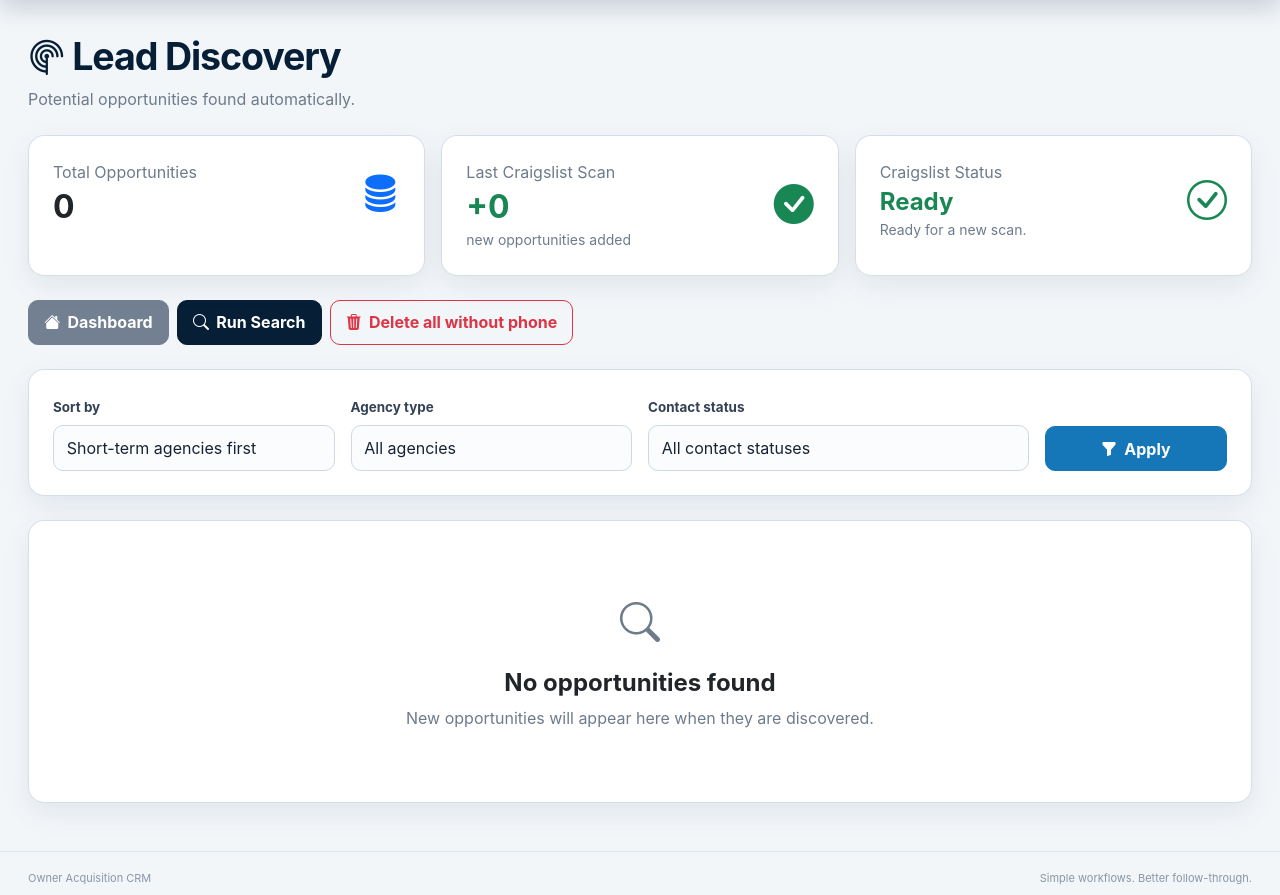
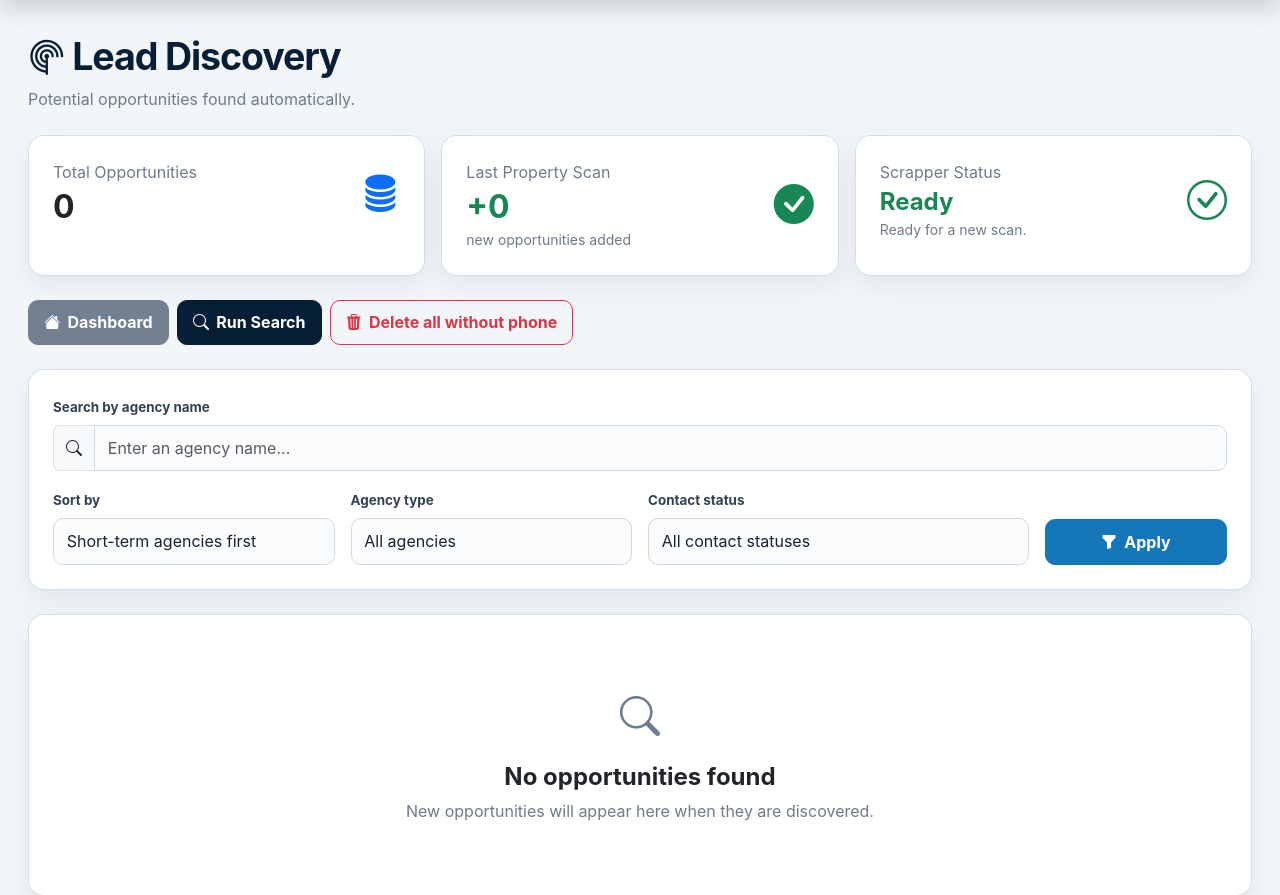
Before and after one commit to danidcr016/owner-acquisition-crm, a Flask app: page /discovery in a window 1280 px wide. Shown: the part 72-967 px from the top of the page. Run offline with Flask 3, Linux system fonts and the light colour scheme; a user stored in the database is signed in; data comes from the database, SQL or seed files in the repository; data that the repository does not hold is empty.

Commit message:
discovery details v1

```diff
--- a/app.py
+++ b/app.py
@@ -1483,12 +1483,18 @@ def discovery():
     if user.role == "agent":
         return redirect("/")
 
+    search = request.args.get("search", "").strip()
     sort_by = request.args.get("sort", "short_term_first").strip()
     contact_filter = request.args.get("contact", "all").strip()
     agency_type = request.args.get("agency_type", "all").strip()
     page = max(request.args.get("page", 1, type=int) or 1, 1)
 
     query = DiscoveryLead.query
+
+    if search:
+        query = query.filter(
+            DiscoveryLead.title.ilike(f"%{search}%")
+        )
     if agency_type == "short_term":
         query = query.filter(DiscoveryLead.is_short_term.is_(True))
     elif agency_type == "general":
@@ -1561,6 +1567,7 @@ def discovery():
         opportunities=pagination.items,
         pagination=pagination,
         total_opportunities=DiscoveryLead.query.count(),
+        search=search,
         sort_by=sort_by,
         contact_filter=contact_filter,
         agency_type=agency_type,
--- a/templates/discovery.html
+++ b/templates/discovery.html
@@ -2,7 +2,15 @@
 {% block title %}Lead Discovery{% endblock %}
 
 {% block content %}
-<style>@keyframes discoverySpin{to{transform:rotate(360deg)}}.spin-icon{display:inline-block;animation:discoverySpin 1s linear infinite}</style>
+<style>
+@keyframes discoverySpin{to{transform:rotate(360deg)}}
+.spin-icon{display:inline-block;animation:discoverySpin 1s linear infinite}
+.discovery-actions{display:flex;gap:5px;flex-wrap:nowrap;align-items:center}
+.discovery-actions form{margin:0}
+.discovery-action-btn{width:72px;height:32px;padding:4px 6px;display:inline-flex;align-items:center;justify-content:center;gap:4px;white-space:nowrap;font-size:.75rem;font-weight:600;line-height:1}
+.discovery-action-btn i{font-size:.75rem}
+.discovery-action-column{min-width:244px;width:244px}
+</style>
 <div class="d-flex justify-content-between align-items-center mb-4">
     <div>
         <h1><i class="bi bi-radar"></i> Lead Discovery</h1>
@@ -30,7 +38,7 @@
             <div class="card-body">
                 <div class="d-flex justify-content-between align-items-center">
                     <div>
-                        <p class="text-muted mb-1">Last Craigslist Scan</p>
+                        <p class="text-muted mb-1">Last Property Scan</p>
                         {% if scan_running %}
                             <h4 class="mb-0 text-warning">
                                 <span class="spinner-border spinner-border-sm me-2" role="status" aria-hidden="true"></span>
@@ -62,10 +70,10 @@
             <div class="card-body">
                 <div class="d-flex justify-content-between align-items-center">
                     <div>
-                        <p class="text-muted mb-1">Craigslist Status</p>
+                        <p class="text-muted mb-1">Scrapper Status</p>
                         {% if scan_running %}
                             <h4 id="craigslist-status-title" class="mb-0 text-warning">Running</h4>
-                            <small id="craigslist-status-text" class="text-muted">Scanning Craigslist ads...</small>
+                            <small id="craigslist-status-text" class="text-muted">Scanning Property ads...</small>
                         {% else %}
                             <h4 id="craigslist-status-title" class="mb-0 text-success">Ready</h4>
                             <small id="craigslist-status-text" class="text-muted">Ready for a new scan.</small>
@@ -117,7 +125,7 @@
         <button id="craigslist-scan-button" type="submit" class="btn btn-dark" {% if scan_running %}disabled{% endif %}>
             {% if scan_running %}
                 <span class="spinner-border spinner-border-sm me-1" role="status" aria-hidden="true"></span>
-                Scanning Craigslist...
+                Scanning new opportunities...
             {% else %}
                 <i class="bi bi-search"></i> Run Search
             {% endif %}
@@ -134,6 +142,18 @@
 <div class="card shadow-sm mb-4">
     <div class="card-body">
         <form method="GET" action="/discovery" class="row g-3 align-items-end">
+            <div class="col-12">
+                <label for="search" class="form-label">Search by agency name</label>
+                <div class="input-group">
+                    <span class="input-group-text"><i class="bi bi-search"></i></span>
+                    <input type="search" id="search" name="search" class="form-control"
+                           value="{{ search }}" placeholder="Enter an agency name..." autocomplete="off">
+                    {% if search %}
+                    <a href="{{ url_for('discovery', sort=sort_by, contact=contact_filter, agency_type=agency_type) }}"
+                       class="btn btn-outline-secondary">Clear</a>
+                    {% endif %}
+                </div>
+            </div>
             <div class="col-lg-3 col-md-6">
                 <label for="sort" class="form-label">Sort by</label>
                 <select id="sort" name="sort" class="form-select">
@@ -177,7 +197,7 @@
                 <thead>
                     <tr>
                         <th>Title</th><th>Description</th><th>City</th><th>Source</th>
-                        <th>Contact</th><th>Score</th><th>Date</th><th>Action</th>
+                        <th>Contact</th><th>Score</th><th>Date</th><th class="discovery-action-column">Action</th>
                     </tr>
                 </thead>
                 <tbody>
@@ -234,22 +254,22 @@
                             {% endif %}
                         </td>
                         <td>{{ item.found_at.strftime("%d/%m/%Y") }}</td>
-                        <td>
-                            <div class="d-flex gap-2">
+                        <td class="discovery-action-column">
+                            <div class="discovery-actions">
                                 {% if item.url %}
-                                <a href="{{ item.url }}" target="_blank" rel="noopener noreferrer" class="btn btn-sm btn-primary">
+                                <a href="{{ item.url }}" target="_blank" rel="noopener noreferrer" class="btn btn-primary discovery-action-btn" title="Open Property Finder profile">
                                     <i class="bi bi-box-arrow-up-right"></i> Open
                                 </a>
                                 {% endif %}
                                 <form action="/discovery/add-to-leads/{{ item.id }}" method="POST"
                                       onsubmit="return confirm('Add this agency to View Leads with status NEW?');">
-                                    <button type="submit" class="btn btn-sm btn-success">
-                                        <i class="bi bi-person-plus-fill"></i> Add to Leads
+                                    <button type="submit" class="btn btn-success discovery-action-btn" title="Add agency to Leads">
+                                        <i class="bi bi-person-plus-fill"></i> Add
                                     </button>
                                 </form>
                                 <form action="/delete-discovery/{{ item.id }}" method="POST"
                                       onsubmit="return confirm('Are you sure you want to delete this opportunity?');">
-                                    <button type="submit" class="btn btn-sm btn-danger">
+                                    <button type="submit" class="btn btn-danger discovery-action-btn" title="Delete Discovery opportunity">
                                         <i class="bi bi-trash"></i> Delete
                                     </button>
                                 </form>
@@ -265,12 +285,12 @@
             <div class="d-flex justify-content-between align-items-center flex-wrap gap-2">
                 <small class="text-muted">Page {{ pagination.page }} of {{ pagination.pages }} | {{ pagination.total }} matching opportunities</small>
                 <ul class="pagination mb-0">
-                    <li class="page-item {% if not pagination.has_prev %}disabled{% endif %}"><a class="page-link" href="{{ url_for('discovery', page=pagination.prev_num if pagination.has_prev else 1, sort=sort_by, contact=contact_filter, agency_type=agency_type) }}">Previous</a></li>
+                    <li class="page-item {% if not pagination.has_prev %}disabled{% endif %}"><a class="page-link" href="{{ url_for('discovery', page=pagination.prev_num if pagination.has_prev else 1, sort=sort_by, contact=contact_filter, agency_type=agency_type, search=search) }}">Previous</a></li>
                     {% for n in pagination.iter_pages(left_edge=1, right_edge=1, left_current=2, right_current=2) %}
-                        {% if n %}<li class="page-item {% if n == pagination.page %}active{% endif %}"><a class="page-link" href="{{ url_for('discovery', page=n, sort=sort_by, contact=contact_filter, agency_type=agency_type) }}">{{ n }}</a></li>
+                        {% if n %}<li class="page-item {% if n == pagination.page %}active{% endif %}"><a class="page-link" href="{{ url_for('discovery', page=n, sort=sort_by, contact=contact_filter, agency_type=agency_type, search=search) }}">{{ n }}</a></li>
                         {% else %}<li class="page-item disabled"><span class="page-link">...</span></li>{% endif %}
                     {% endfor %}
-                    <li class="page-item {% if not pagination.has_next %}disabled{% endif %}"><a class="page-link" href="{{ url_for('discovery', page=pagination.next_num if pagination.has_next else pagination.pages, sort=sort_by, contact=contact_filter, agency_type=agency_type) }}">Next</a></li>
+                    <li class="page-item {% if not pagination.has_next %}disabled{% endif %}"><a class="page-link" href="{{ url_for('discovery', page=pagination.next_num if pagination.has_next else pagination.pages, sort=sort_by, contact=contact_filter, agency_type=agency_type, search=search) }}">Next</a></li>
                 </ul>
             </div>
         </nav>
```
